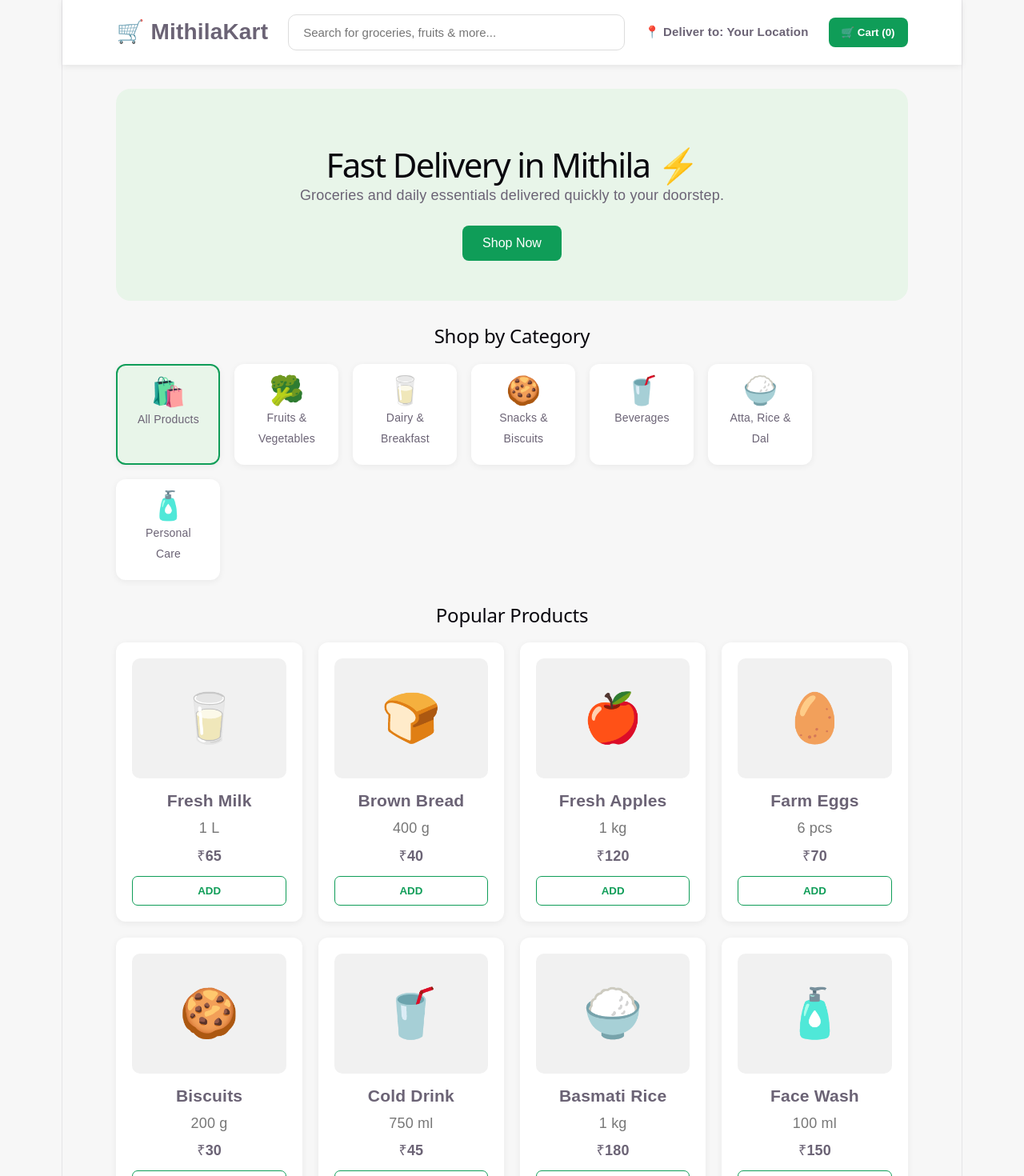
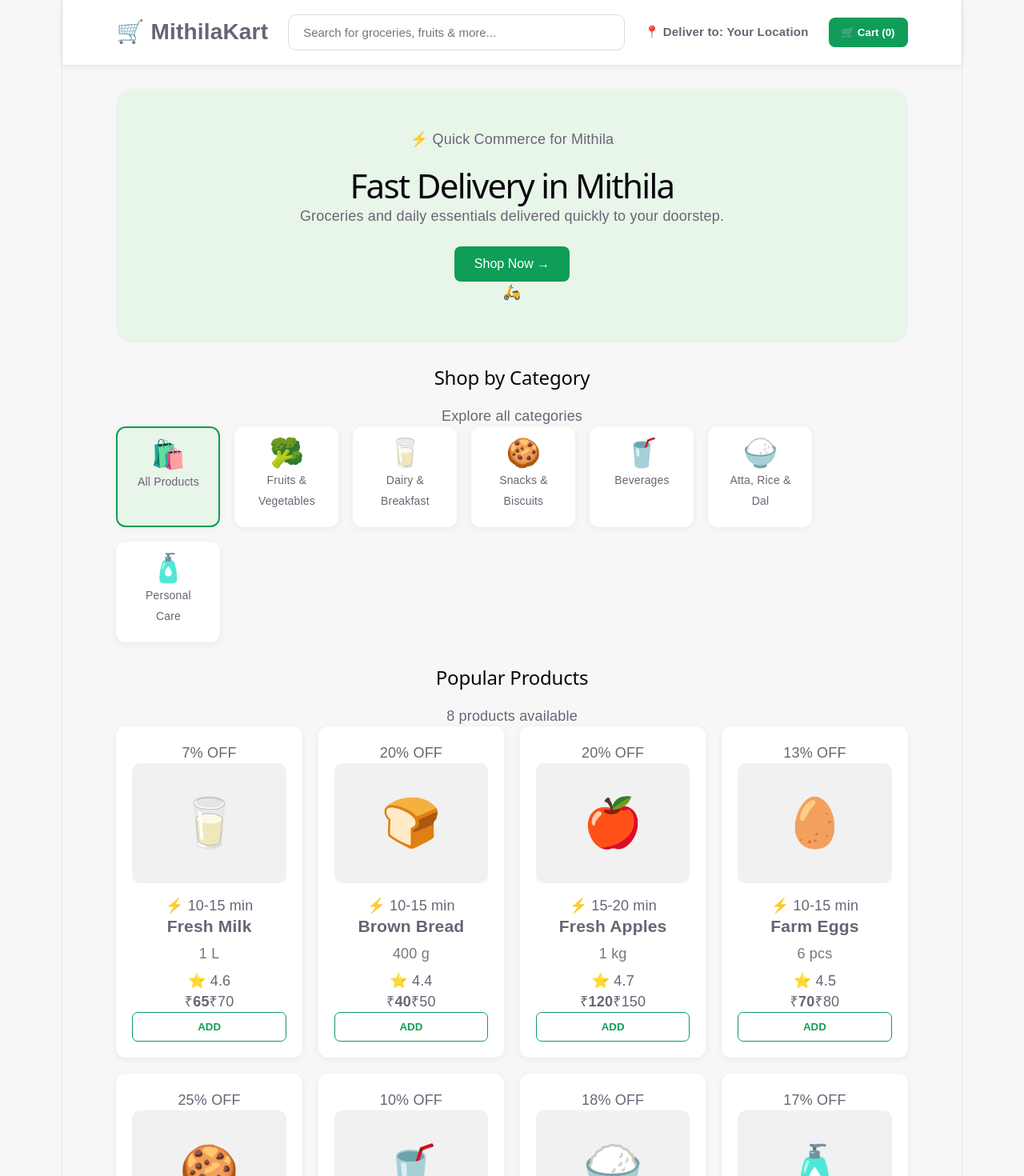
Before and after one commit to Piyush-7799/MithilaKart, a React (Vite) app: page / in a window 1280 px wide. Shown: the top 1470 px of the page at 80% size. Built offline with nearby package versions, Linux system fonts and the light colour scheme.

Commit message:
Update MithilaKart

```diff
--- a/src/App.tsx
+++ b/src/App.tsx
@@ -1,4 +1,3 @@
-
 import { useState } from "react";
 import "./App.css";
 
@@ -13,14 +12,86 @@ function App() {
   ];
 
   const products = [
-    { image: "🥛", name: "Fresh Milk", price: 65, unit: "1 L", category: "Dairy & Breakfast" },
-    { image: "🍞", name: "Brown Bread", price: 40, unit: "400 g", category: "Dairy & Breakfast" },
-    { image: "🍎", name: "Fresh Apples", price: 120, unit: "1 kg", category: "Fruits & Vegetables" },
-    { image: "🥚", name: "Farm Eggs", price: 70, unit: "6 pcs", category: "Dairy & Breakfast" },
-    { image: "🍪", name: "Biscuits", price: 30, unit: "200 g", category: "Snacks & Biscuits" },
-    { image: "🥤", name: "Cold Drink", price: 45, unit: "750 ml", category: "Beverages" },
-    { image: "🍚", name: "Basmati Rice", price: 180, unit: "1 kg", category: "Atta, Rice & Dal" },
-    { image: "🧴", name: "Face Wash", price: 150, unit: "100 ml", category: "Personal Care" },
+    {
+      image: "🥛",
+      name: "Fresh Milk",
+      price: 65,
+      mrp: 70,
+      unit: "1 L",
+      category: "Dairy & Breakfast",
+      rating: 4.6,
+      delivery: "10-15 min",
+    },
+    {
+      image: "🍞",
+      name: "Brown Bread",
+      price: 40,
+      mrp: 50,
+      unit: "400 g",
+      category: "Dairy & Breakfast",
+      rating: 4.4,
+      delivery: "10-15 min",
+    },
+    {
+      image: "🍎",
+      name: "Fresh Apples",
+      price: 120,
+      mrp: 150,
+      unit: "1 kg",
+      category: "Fruits & Vegetables",
+      rating: 4.7,
+      delivery: "15-20 min",
+    },
+    {
+      image: "🥚",
+      name: "Farm Eggs",
+      price: 70,
+      mrp: 80,
+      unit: "6 pcs",
+      category: "Dairy & Breakfast",
+      rating: 4.5,
+      delivery: "10-15 min",
+    },
+    {
+      image: "🍪",
+      name: "Chocolate Biscuits",
+      price: 30,
+      mrp: 40,
+      unit: "200 g",
+      category: "Snacks & Biscuits",
+      rating: 4.3,
+      delivery: "10-15 min",
+    },
+    {
+      image: "🥤",
+      name: "Cold Drink",
+      price: 45,
+      mrp: 50,
+      unit: "750 ml",
+      category: "Beverages",
+      rating: 4.2,
+      delivery: "10-15 min",
+    },
+    {
+      image: "🍚",
+      name: "Basmati Rice",
+      price: 180,
+      mrp: 220,
+      unit: "1 kg",
+      category: "Atta, Rice & Dal",
+      rating: 4.6,
+      delivery: "15-20 min",
+    },
+    {
+      image: "🧴",
+      name: "Face Wash",
+      price: 150,
+      mrp: 180,
+      unit: "100 ml",
+      category: "Personal Care",
+      rating: 4.5,
+      delivery: "15-20 min",
+    },
   ];
 
   const [search, setSearch] = useState("");
@@ -100,7 +171,7 @@ function App() {
         />
 
         <div className="location">
-          📍 Deliver to: Your Location
+          📍 Deliver to: <strong>Your Location</strong>
         </div>
 
         <button
@@ -112,10 +183,16 @@ function App() {
       </nav>
 
       <section className="hero">
-        <h1>Fast Delivery in Mithila ⚡</h1>
+        <div className="hero-content">
+          <span className="hero-tag">⚡ Quick Commerce for Mithila</span>
+
+          <h1>
+            Fast Delivery in <span>Mithila</span>
+          </h1>
 
           <p>
-          Groceries and daily essentials delivered quickly to your doorstep.
+            Groceries and daily essentials delivered quickly
+            to your doorstep.
           </p>
 
           <button
@@ -125,12 +202,20 @@ function App() {
                 ?.scrollIntoView({ behavior: "smooth" });
             }}
           >
-          Shop Now
+            Shop Now →
           </button>
+        </div>
+
+        <div className="hero-emoji">
+          🛵
+        </div>
       </section>
 
       <section className="section">
+        <div className="section-heading">
           <h2>Shop by Category</h2>
+          <span>Explore all categories</span>
+        </div>
 
         <div className="categories">
           <div
@@ -165,27 +250,63 @@ function App() {
       </section>
 
       <section className="section" id="products">
+        <div className="section-heading">
+          <div>
             <h2>Popular Products</h2>
+            <span>
+              {filteredProducts.length} products available
+            </span>
+          </div>
+        </div>
 
         {filteredProducts.length === 0 ? (
           <div className="no-products">
-            <h3>😕 No products found</h3>
+            <div>🔍</div>
+            <h3>No products found</h3>
             <p>Try searching for another product.</p>
           </div>
         ) : (
           <div className="products">
-            {filteredProducts.map((product) => (
+            {filteredProducts.map((product) => {
+              const discount = Math.round(
+                ((product.mrp - product.price) / product.mrp) * 100
+              );
+
+              return (
                 <div className="product" key={product.name}>
+                  <div className="product-image-wrapper">
+                    <span className="discount-badge">
+                      {discount}% OFF
+                    </span>
+
                     <div className="product-image">
                       {product.image}
+                    </div>
+                  </div>
+
+                  <div className="delivery-time">
+                    ⚡ {product.delivery}
                   </div>
 
                   <h3>{product.name}</h3>
 
-                <p>{product.unit}</p>
+                  <p className="product-unit">
+                    {product.unit}
+                  </p>
 
-                <div className="price">
+                  <div className="rating">
+                    ⭐ {product.rating}
+                  </div>
+
+                  <div className="price-row">
+                    <div>
+                      <span className="price">
                         ₹{product.price}
+                      </span>
+
+                      <span className="mrp">
+                        ₹{product.mrp}
+                      </span>
                     </div>
 
                     {cart[product.name] ? (
@@ -219,7 +340,9 @@ function App() {
                       </button>
                     )}
                   </div>
-            ))}
+                </div>
+              );
+            })}
           </div>
         )}
       </section>
@@ -229,18 +352,30 @@ function App() {
           className="floating-cart"
           onClick={() => setShowCart(true)}
         >
-          🛒 View Cart
+          <span>🛒 View Cart</span>
+
           <span>
             {cartCount} items · ₹{total}
           </span>
+
+          <span>→</span>
         </button>
       )}
 
       {showCart && (
-        <div className="cart-overlay">
-          <div className="cart-page">
+        <div
+          className="cart-overlay"
+          onClick={() => setShowCart(false)}
+        >
+          <div
+            className="cart-page"
+            onClick={(e) => e.stopPropagation()}
+          >
             <div className="cart-header">
+              <div>
                 <h2>Your Cart 🛒</h2>
+                <p>{cartCount} items</p>
+              </div>
 
               <button
                 className="close-cart"
@@ -253,7 +388,9 @@ function App() {
             {cartCount === 0 ? (
               <div className="empty-cart">
                 <div>🛒</div>
+
                 <h3>Your cart is empty</h3>
+
                 <p>Add some products to continue.</p>
 
                 <button
@@ -276,7 +413,9 @@ function App() {
 
                       <div className="cart-product-info">
                         <h3>{product.name}</h3>
+
                         <p>{product.unit}</p>
+
                         <strong>
                           ₹{product.price}
                         </strong>
@@ -334,11 +473,18 @@ function App() {
 
                   <div>
                     <span>Delivery Fee</span>
+
                     <span>
                       {deliveryFee === 0
                         ? "FREE"
                         : `₹${deliveryFee}`}
                     </span>
+                  </div>
+
+                  <div className="free-delivery">
+                    {subtotal >= 300
+                      ? "🎉 You got free delivery!"
+                      : `Add ₹${300 - subtotal} more for FREE delivery`}
                   </div>
 
                   <hr />
```
Lines whose indentation alone changed are shown as unchanged.
